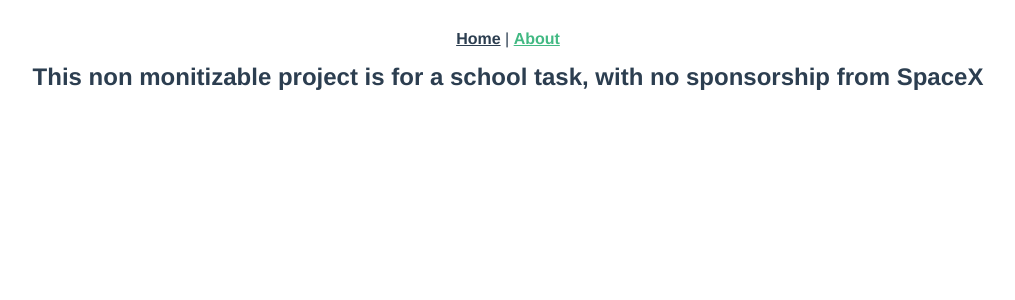
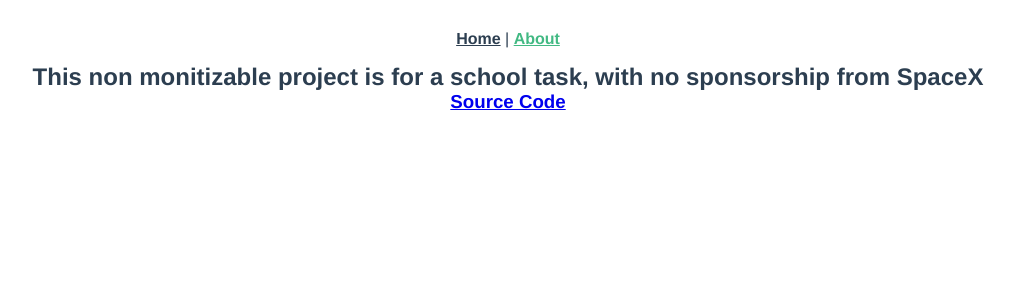
Before and after one commit to leomet07/spacex, a Vue app: page /about in a window 1280 px wide. Shown: the top 300 px of the page, without its empty margins (132-1147 px from the left). Built offline with nearby package versions, Linux system fonts and the light colour scheme.

Commit message:
Added Self Promo

```diff
--- a/src/views/About.vue
+++ b/src/views/About.vue
@@ -4,5 +4,6 @@
 			This non monitizable project is for a school task, with no
 			sponsorship from SpaceX
 		</h2>
+		<h3><a href="https://github.com/leomet07/spacex">Source Code</a></h3>
 	</div>
 </template>
```
